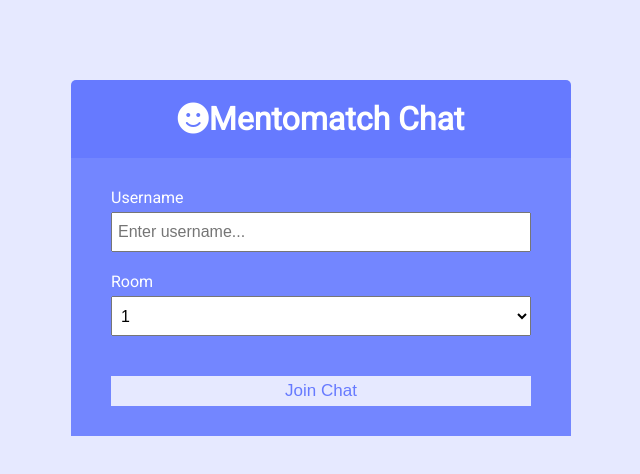
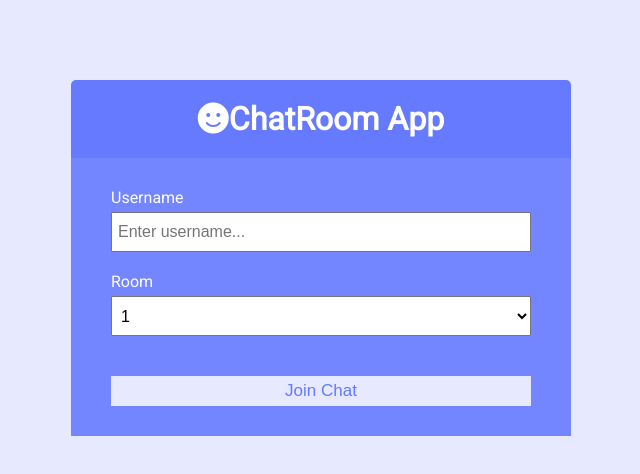
Before and after one commit to SarthakSKumar/Chatroom-App, a website: page public/index.html in a window 1280 px wide. Shown: the whole page, without its empty margins (319-959 px from the left). Drawn offline with Linux system fonts and the light colour scheme.

Commit message:
Update index.html

```diff
--- a/public/index.html
+++ b/public/index.html
@@ -8,13 +8,13 @@
 	<link rel="stylesheet" href="https://cdnjs.cloudflare.com/ajax/libs/font-awesome/5.12.1/css/all.min.css"
 		integrity="sha256-mmgLkCYLUQbXn0B1SRqzHar6dCnv9oZFPEC1g1cwlkk=" crossorigin="anonymous" />
 	<link rel="stylesheet" href="css/style.css" />
-	<title>Mentomatch Chat</title>
+	<title>ChatRoom App</title>
 </head>
 
 <body>
 	<div class="join-container">
 		<header class="join-header">
-			<h1><i class="fas fa-smile"></i>Mentomatch Chat</h1>
+			<h1><i class="fas fa-smile"></i>ChatRoom App</h1>
 		</header>
 		<main class="join-main">
 			<form action="chat.html">
```
